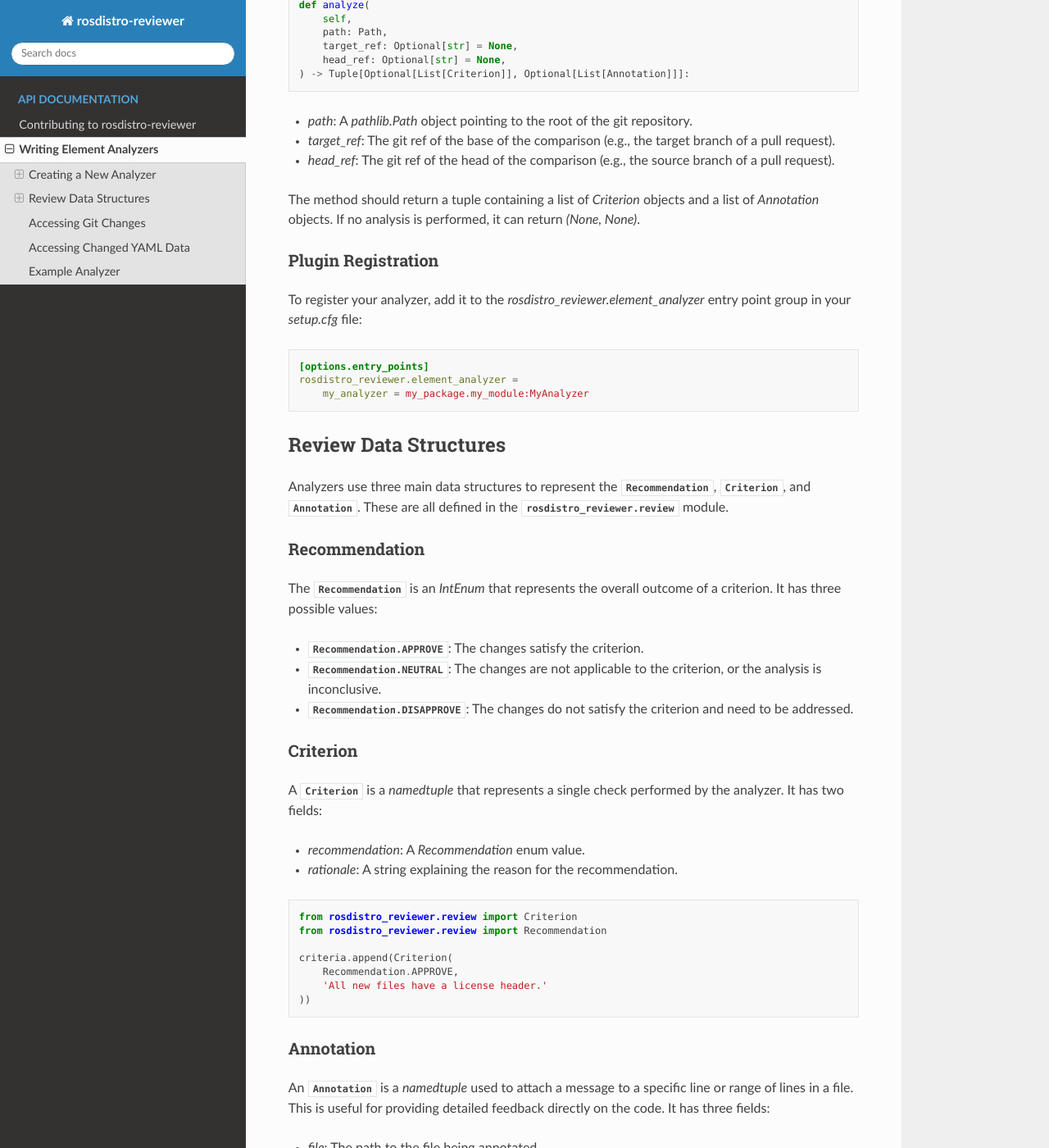
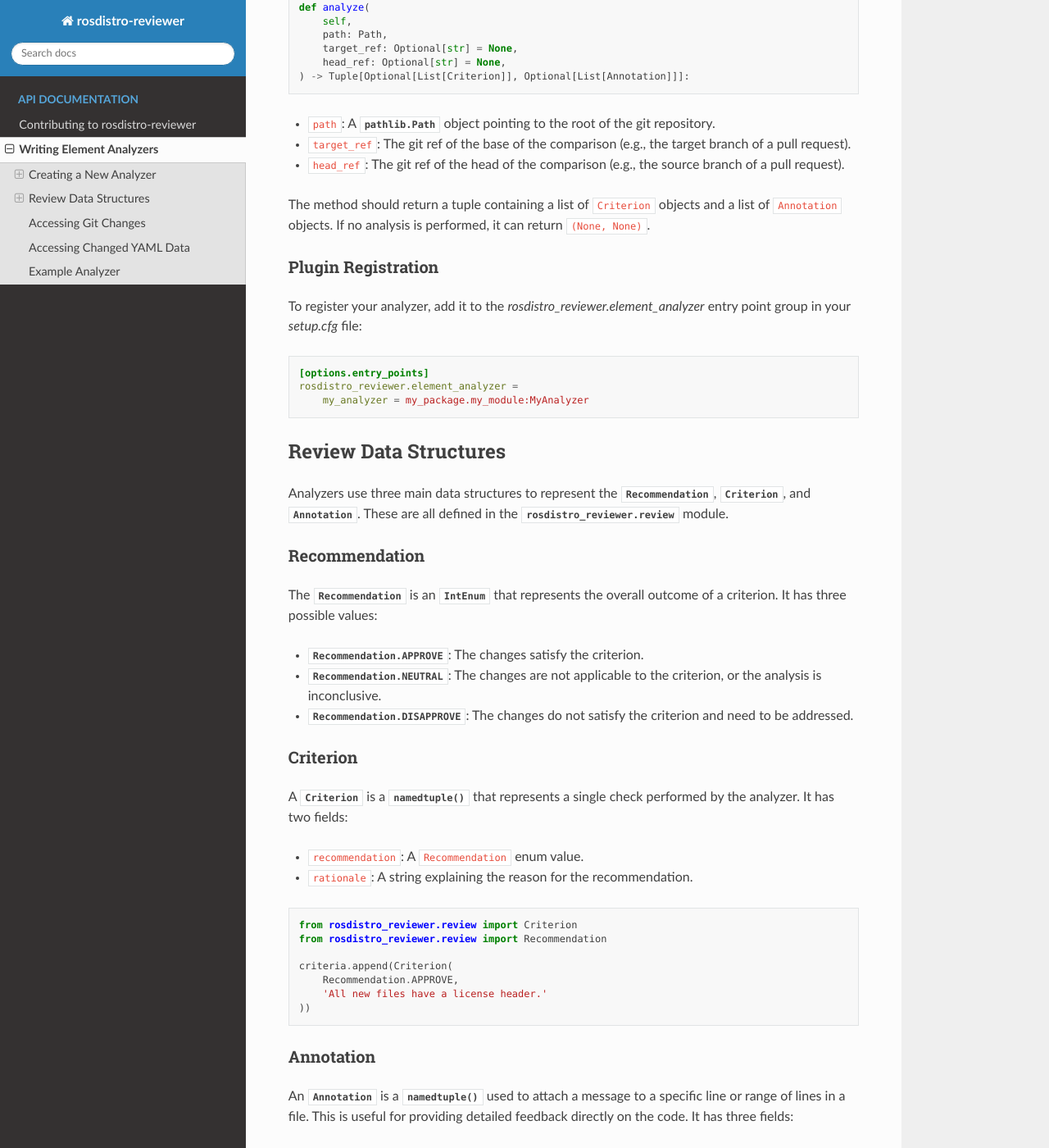
Before and after one commit to ros-infrastructure/rosdistro-reviewer, a Sphinx documentation site: the page built from doc/element_analyzers.rst, in a window 1280 px wide and 1400 px high, scrolled down 668 px. Shown: the whole window at 82% size. Built offline with Sphinx 7.4.7 and the Read the Docs theme 3.1.0, drawn with Linux system fonts in a browser that asks for light colours; pages that are not in the unit, such as notebooks, are missing from menus; part of the change alters nothing that is shown.

```diff
--- a/doc/element_analyzers.rst
+++ b/doc/element_analyzers.rst
@@ -1,7 +1,7 @@
 Writing Element Analyzers
 =========================
 
-Element Analyzers are plugins for `rosdistro-reviewer` that analyze changes in a git repository and provide feedback. They are the primary mechanism for extending the functionality of `rosdistro-reviewer` with new checks.
+Element Analyzers are plugins for ``rosdistro-reviewer`` that analyze changes in a git repository and provide feedback. They are the primary mechanism for extending the functionality of ``rosdistro-reviewer`` with new checks.
 
 Each analyzer is responsible for a specific type of analysis, such as linting, style checking, or validating the structure of specific files.
 
@@ -28,11 +28,11 @@ The :py:meth:`~.ElementAnalyzerExtensionPoint.analyze` is the entry point for yo
        head_ref: Optional[str] = None,
    ) -> Tuple[Optional[List[Criterion]], Optional[List[Annotation]]]:
 
-*   `path`: A `pathlib.Path` object pointing to the root of the git repository.
-*   `target_ref`: The git ref of the base of the comparison (e.g., the target branch of a pull request).
-*   `head_ref`: The git ref of the head of the comparison (e.g., the source branch of a pull request).
+*   ``path``: A :py:class:`pathlib.Path` object pointing to the root of the git repository.
+*   ``target_ref``: The git ref of the base of the comparison (e.g., the target branch of a pull request).
+*   ``head_ref``: The git ref of the head of the comparison (e.g., the source branch of a pull request).
 
-The method should return a tuple containing a list of `Criterion` objects and a list of `Annotation` objects. If no analysis is performed, it can return `(None, None)`.
+The method should return a tuple containing a list of ``Criterion`` objects and a list of ``Annotation`` objects. If no analysis is performed, it can return ``(None, None)``.
 
 Plugin Registration
 ~~~~~~~~~~~~~~~~~~~
@@ -53,7 +53,7 @@ Analyzers use three main data structures to represent the :py:class:`~.rosdistro
 Recommendation
 ~~~~~~~~~~~~~~
 
-The :py:class:`~.rosdistro_reviewer.review.Recommendation` is an `IntEnum` that represents the overall outcome of a criterion. It has three possible values:
+The :py:class:`~.rosdistro_reviewer.review.Recommendation` is an :py:class:`~.enum.IntEnum` that represents the overall outcome of a criterion. It has three possible values:
 
 *   :py:attr:`Recommendation.APPROVE`: The changes satisfy the criterion.
 *   :py:attr:`Recommendation.NEUTRAL`: The changes are not applicable to the criterion, or the analysis is inconclusive.
@@ -62,10 +62,10 @@ The :py:class:`~.rosdistro_reviewer.review.Recommendation` is an `IntEnum` that
 Criterion
 ~~~~~~~~~
 
-A :py:class:`~.rosdistro_reviewer.review.Criterion` is a `namedtuple` that represents a single check performed by the analyzer. It has two fields:
+A :py:class:`~.rosdistro_reviewer.review.Criterion` is a :py:func:`~.collections.namedtuple` that represents a single check performed by the analyzer. It has two fields:
 
-*   `recommendation`: A `Recommendation` enum value.
-*   `rationale`: A string explaining the reason for the recommendation.
+*   ``recommendation``: A ``Recommendation`` enum value.
+*   ``rationale``: A string explaining the reason for the recommendation.
 
 .. code-block:: python
 
@@ -80,11 +80,11 @@ A :py:class:`~.rosdistro_reviewer.review.Criterion` is a `namedtuple` that repre
 Annotation
 ~~~~~~~~~~
 
-An :py:class:`~.rosdistro_reviewer.review.Annotation` is a `namedtuple` used to attach a message to a specific line or range of lines in a file. This is useful for providing detailed feedback directly on the code. It has three fields:
+An :py:class:`~.rosdistro_reviewer.review.Annotation` is a :py:func:`~.collections.namedtuple` used to attach a message to a specific line or range of lines in a file. This is useful for providing detailed feedback directly on the code. It has three fields:
 
-*   `file`: The path to the file being annotated.
-*   `lines`: A `range` object specifying the line number(s) for the annotation.
-*   `message`: The feedback message.
+*   ``file``: The path to the file being annotated.
+*   ``lines``: A :py:class:`range` object specifying the line number(s) for the annotation.
+*   ``message``: The feedback message.
 
 .. code-block:: python
 
```
